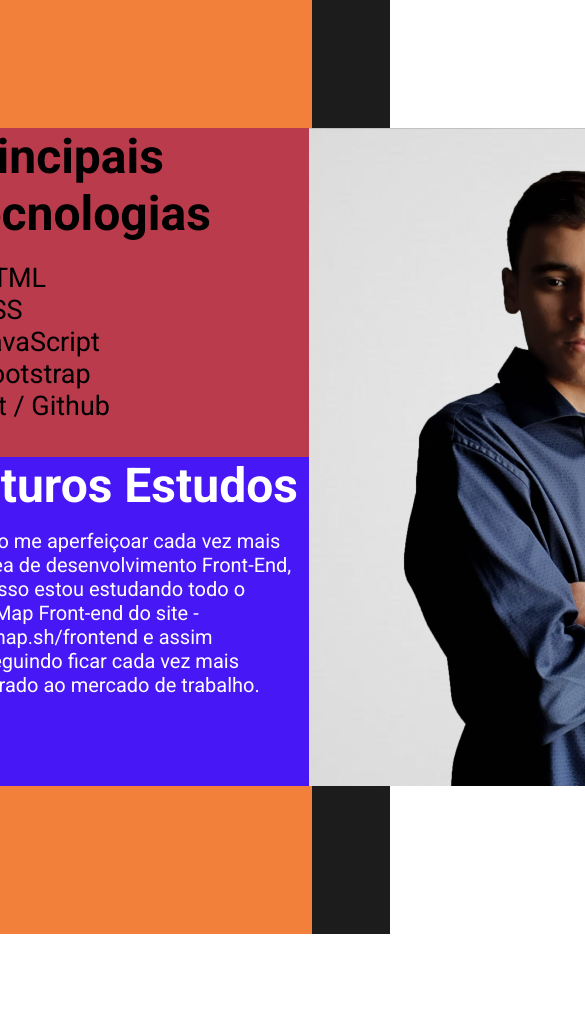
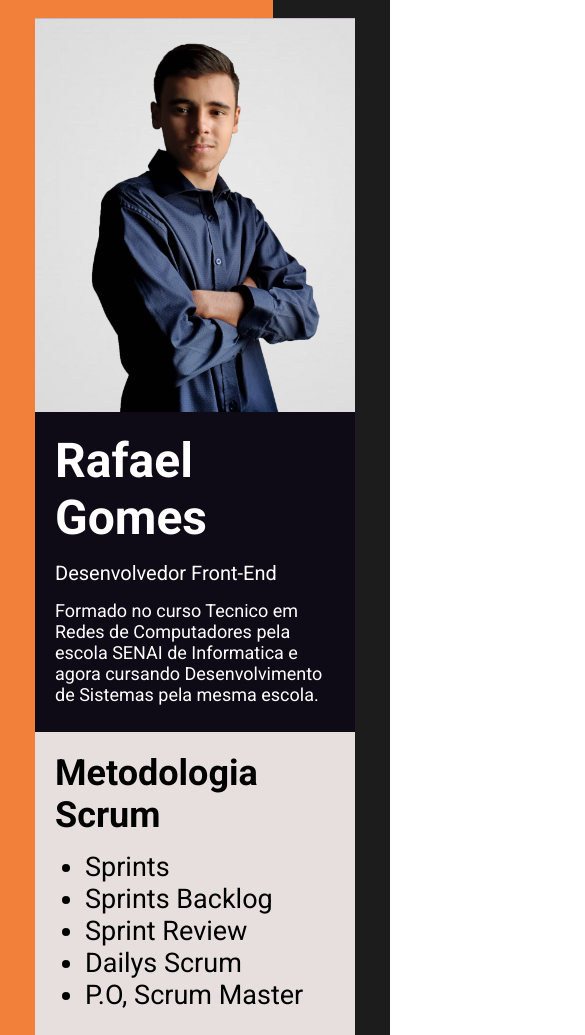
Before and after one commit to RafaelGomes01/Portifolio-2020, a plain HTML site: page index.html in a window 390 px wide. Shown: the part 840-1875 px from the top of the page, 585 px wide, since content can reach past the window. Before the commit the page ends 1774 px from the top, so only its background shows below. Drawn offline with nearby package versions, Linux system fonts and the light colour scheme.

Commit message:
About and Responsivel criado

```diff
--- a/estilos/style.css
+++ b/estilos/style.css
@@ -3,6 +3,7 @@
 @import url('https://fonts.googleapis.com/css2?family=Satisfy&display=swap');
 @import url('https://fonts.googleapis.com/css2?family=Special+Elite&display=swap');
 @import url('https://fonts.googleapis.com/css2?family=Source+Code+Pro&display=swap');
+@import url('https://fonts.googleapis.com/css2?family=Fira+Sans:wght@400;700&display=swap');
 
 /* Zerar padrões */
 *{
@@ -151,130 +152,136 @@
 /* About - Section */
 .about{
     width: 100%;
-    height: 954px;
+    height: 800px;
     display: flex;
     justify-content: center;
     align-items: center;
 }
 
-.orange{
-    width: 80%;
+.orange-about{
+    width: 70%;
     height: 100%;
     background-color: #F2803A;
 }
 
-.black{
-    width: 20%;
+.black-about{
+    width: 30%;
     height: 100%;
     background-color: #1C1C1C;
 }
 
-.eu-about{
-    width: 1296px;
-    height: 658px;
-    background-color: gray;
-    display: inline;
+.content-about{
+    width: 1151px;
+    height: 640px;
+    background: white;
     position: absolute;
     display: flex;
+    justify-content: space-between;
 }
 
-.box-about{
-    width: 762px;
+.boxs-about{
+    width: 640px;
+    height: 100%;
     display: flex;
     flex-direction: column;
     flex-wrap: wrap;
+    background-color: rebeccapurple;
 }
 
-.foto-about{
-    width: 534px;
-    height: 100%;
+.box-image{
+    display: none;
 }
 
-.box1-about{
-    width: 381px;
-    height: 329px;
+.box{
+    width: 320px;
+    height: 320px;
+    background-color: greenyellow;
+    display: flex;
+    flex-direction: column;
+    justify-content: center;
+}
+
+.box1{
     background-color: #0E0B16;
     color: white;
 }
 
-.box1-about h2{
-    font-size: 64px;
-    margin-left: 20px;
+.content-box1, .content-box2, .content-box3, .content-box4{
+    width: 280px;
+    height: 280px;
+    margin: 20px;
 }
 
-.box1-about p{
-    font-size: 24px;
-    margin: 10px 0;
-    margin-left: 20px;
+.content-box1 h2{
+    font-size: 48px;
 }
 
-.box1-about p:nth-last-child(1){
-    width: 348px;
-    font-size: 18px;
-    margin-left: 20px;
+.content-box1 p:nth-last-child(2){
+    font-size: 20px;
+    margin: 15px 0;
 }
 
+.content-box1 p:nth-last-child(1){
+    width: 282px;
+    font-size: 18px;
+}
 
-.box2-about{
-    width: 381px;
-    height: 329px;
+.box2{
     background-color: #E7DFDD;
 }
 
-.box2-about h2{
-    font-size: 48px;
-    margin-left: 20px;
+.content-box2 h2, .content-box3 h2, .content-box4 h2{
+    font-size: 36px;
 }
 
-.box2-about li{
-    font-size: 27px;
-    margin-left: 45px;
+.content-box2 ul, .content-box3 ul{
+    margin: 15px 0px;
+    margin-left: 30px;
 }
 
-.box2-about ul{
-    margin: 20px 0;
+.content-box2 li, .content-box3 li{
+    font-size: 27px;
 }
 
-.box3-about{
-    width: 381px;
-    height: 329px;
+.box3{
     background-color: #BA3B4B;
 }
 
-.box3-about h2{
-    font-size: 48px;
-    margin-left: 20px;
-}
-
-.box3-about li{
-    font-size: 27px;
-    margin-left: 45px;
-}
-
-.box3-about ul{
-    margin: 20px 0;
-}
-
-.box4-about{
-    width: 381px;
-    height: 329px;
+.box4{
     background-color: #4717F6;
     color: white;
 }
 
-.box4-about h2{
-    font-size: 48px;
-    margin-left: 20px;
+.content-box4 p{
+    font-size: 18px;
+    margin-top: 20px;
 }
 
-.box4-about p{
-    width: 348px;
-    font-size: 20px;
-    margin-left: 20px;
-    margin-top: 15px;
+.foto-about{
+    width: 511px;
+    height: 100%;
+    background-color: yellow;
 }
 
+.foto-about img{
+    width: 100%;
+    height: 100%;
+}
+
+
+
 /* Resposividade com medias queries */
+
+@media only screen and (max-width: 1159px){
+    /* About - Section */
+    .content-about{
+        width: 640px;
+    }
+
+    .foto-about{
+        display: none;
+    }
+}
 
 /* Medium - Tablet and Landscape devices */
 @media only screen and (max-width: 992px){
@@ -310,6 +317,29 @@
     .content-banner p:nth-last-child(2){
         width: auto;
     }
+
+    /* About - Section */
+    .about{
+        height:  1750px;
+        align-items: center;
+    }
+
+    .content-about{
+        width: 320px;
+        height: auto;
+    }
+
+    .box-image{
+        display: inline;
+        width: 320px;
+        height: 394px;
+    }
+
+    .content-box-image img{
+        width: 100%;
+        height: 100%;
+    }
+
 }
 
 /* Extra Small - Others Small Devices */
@@ -339,6 +369,69 @@
         font-size: 26px;
         padding: 8px 20px;
         top: 10px;
+    }
+
+    /* About - Section */
+
+    .about{
+        height: 1500px;
+    }
+
+    .content-about{
+        width: 274px;
+    }
+
+    .boxs-about{
+        width: 274px;
+    }
+
+    .box{
+        width: 274px;
+        height: 274px;
+    }
+
+    .content-box1, .content-box2, .content-box3, .content-box4{
+        width: 230px;
+        height: 260px;
+        text-align: center;
+    }
+
+    .content-box1 h2{
+        font-size: 36px;
+    }
+
+    .content-box1 p:nth-last-child(2){
+        font-size: 20px;
+        margin: 10px 0;
+    }
+
+    .content-box1 p:nth-last-child(1){
+        width: 214px;
+        font-size: 16px;
+    }
+
+    .content-box2 h2, .content-box3 h2, .content-box4 h2{
+        font-size: 24px;
+    }
+
+    .content-box2 ul, .content-box3 ul{
+        margin: 15px 0px;
+        list-style: none;
+    }
+
+    .content-box2 li, .content-box3 li{
+        font-size: 27px;
+    }
+
+    .content-box4 p{
+        font-size: 16px;
+        margin-top: 20px;
+    }
+
+    .box-image{
+        display: inline;
+        width: 274px;
+        height: 338px;
     }
 }
 
--- a/index.html
+++ b/index.html
@@ -40,45 +40,59 @@
     </main>
 
     <section class="about">
-        <div class="orange"></div>
-        <div class="black"></div>
-        <div class="eu-about">
-            <div class="box-about">
-                <div class="box1-about">
+        <div class="orange-about"></div>
+        <div class="black-about"></div>
+        <div class="content-about">
+            <div class="boxs-about">
+                <div class="box-image">
+                    <div class="content-box-image">
+                        <img src="img/eu.png"/>
+                    </div>
+                </div>
+                <div class="box1 box">
+                    <div class="content-box1">
                         <h2>Rafael Gomes</h2>
                         <p>Desenvolvedor Front-End</p>
                         <p>Formado no curso Tecnico em Redes de Computadores pela escola SENAI de Informatica e agora cursando Desenvolvimento de Sistemas pela mesma escola.</p>
                     </div>
-                <div class="box2-about">
+                </div>
+                <div class="box2 box">
+                    <div class="content-box2">
                         <h2>Metodologia Scrum</h2>
                         <ul>
                             <li>Sprints</li>
-                        <li>Sprint Backlog</li>
+                            <li>Sprints Backlog</li>
                             <li>Sprint Review</li>
                             <li>Dailys Scrum</li>
                             <li>P.O, Scrum Master</li>
                         </ul>
                     </div>
-                <div class="box3-about">
+                </div>
+                <div class="box3 box">
+                    <div class="content-box3">
                         <h2>Principais Tecnologias</h2>
                         <ul>
                             <li>HTML</li>
                             <li>CSS</li>
                             <li>JavaScript</li>
-                        <li>Bootstrap</li>
-                        <li>Git / Github</li>
+                            <li>BootStrap</li>
+                            <li>Git/Github</li>
                         </ul>
                     </div>
-                <div class="box4-about">
+                </div>
+                <div class="box4 box">
+                    <div class="content-box4">
                         <h2>Futuros Estudos</h2>
                         <p>Desejo me aperfeiçoar cada vez mais na area de desenvolvimento Front-End, para isso estou estudando todo o RoadMap Front-end do site - roadmap.sh/frontend e assim conseguindo ficar cada vez mais preparado ao mercado de trabalho.</p>
                     </div>
                 </div>
+            </div>
             <div class="foto-about">
-                <img src="img/eu.png" alt="Foto de Rafael Gomes">
+                <img src="img/eu.png" alt="">
             </div>
         </div>
     </section>
+
 </body>
 <script>
     function botaoDoMenu() {
```
Lines whose indentation alone changed are shown as unchanged.
